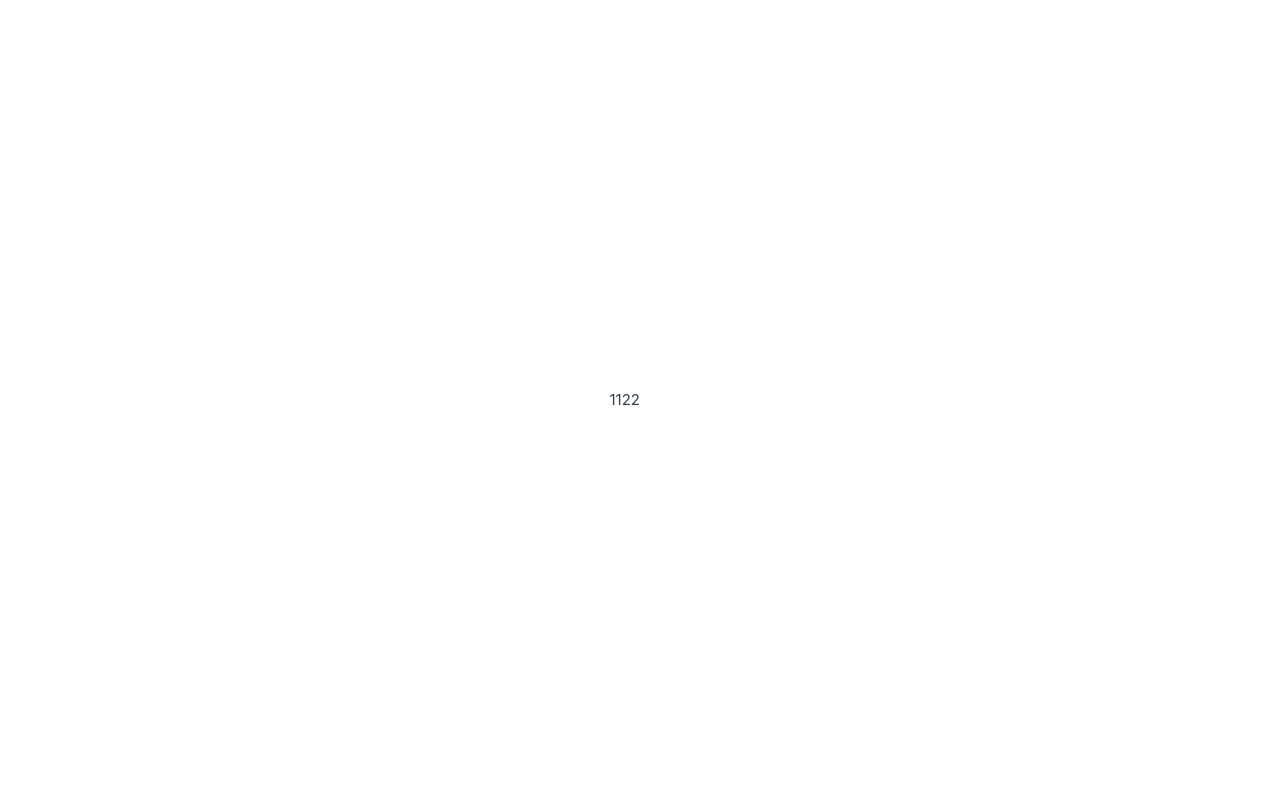
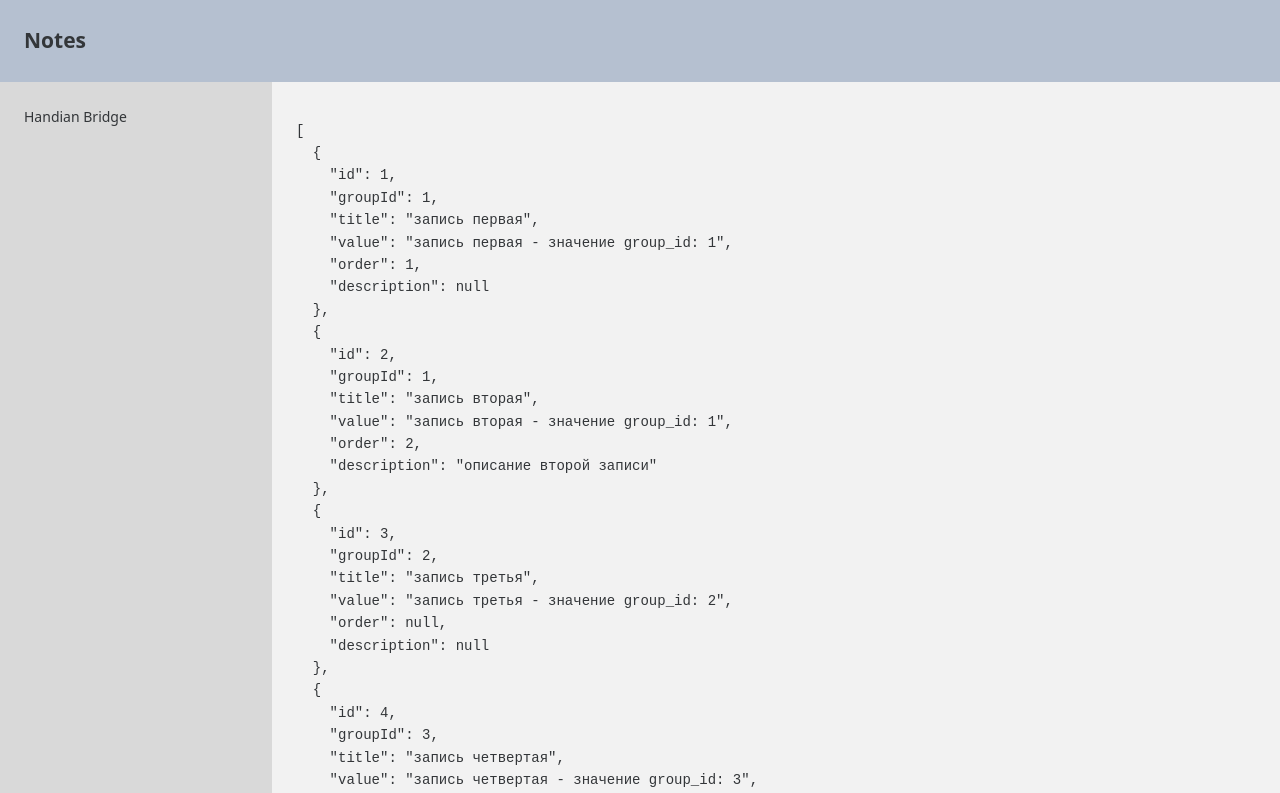
Before and after one commit to V-Grigory/notes, a Vue app in the folder front-vue3/: page / in a window 1280 px wide. Shown: the top 793 px of the page. Built offline with nearby package versions, Linux system fonts and the light colour scheme.

Commit message:
Add layout to App, remove needless css files

```diff
--- a/front-vue3/src/App.vue
+++ b/front-vue3/src/App.vue
@@ -1,72 +1,55 @@
-<script setup lang="ts"></script>
+<template>
+  <n-space vertical size="large">
+    <n-layout>
+      <n-layout-header>
+        <h2>Notes</h2>
+      </n-layout-header>
 
-<template>
-  <div class="wrapper">
-    <!--  <HelloWorld msg="You did it!" />-->
-    1122
-  </div>
+      <n-layout has-sider>
+        <n-layout-sider content-style="padding: 24px;">
+          Handian Bridge
+        </n-layout-sider>
+
+        <n-layout-content content-style="padding: 24px;">
+          <pre>{{ notes }}</pre>
+        </n-layout-content>
+      </n-layout>
+
+      <n-layout-footer> by Grigory Volchok </n-layout-footer>
+    </n-layout>
+  </n-space>
 </template>
 
+<script setup lang="ts">
+import { ref } from "vue";
+import { serviceProvider } from "@/serviceProvider/serviceProvider";
+import type { INoteData } from "@/entities";
+
+const notes = ref<Array<INoteData>>([]);
+
+const getNotes = (): void => {
+  serviceProvider.notes
+    .getAllNotes()
+    .then((notesData: INoteData[] | []) => (notes.value = notesData));
+};
+getNotes();
+</script>
+
 <style scoped>
-header {
-  line-height: 1.5;
-  max-height: 100vh;
+h2 {
+  margin: 0;
+}
+.n-layout-header,
+.n-layout-footer {
+  background: #B5C0D0;
+  padding: 24px;
 }
 
-.logo {
-  display: block;
-  margin: 0 auto 2rem;
+.n-layout-sider {
+  background: rgba(128, 128, 128, 0.3);
 }
 
-nav {
-  width: 100%;
-  font-size: 12px;
-  text-align: center;
-  margin-top: 2rem;
-}
-
-nav a.router-link-exact-active {
-  color: var(--color-text);
-}
-
-nav a.router-link-exact-active:hover {
-  background-color: transparent;
-}
-
-nav a {
-  display: inline-block;
-  padding: 0 1rem;
-  border-left: 1px solid var(--color-border);
-}
-
-nav a:first-of-type {
-  border: 0;
-}
-
-@media (min-width: 1024px) {
-  header {
-    display: flex;
-    place-items: center;
-    padding-right: calc(var(--section-gap) / 2);
-  }
-
-  .logo {
-    margin: 0 2rem 0 0;
-  }
-
-  header .wrapper {
-    display: flex;
-    place-items: flex-start;
-    flex-wrap: wrap;
-  }
-
-  nav {
-    text-align: left;
-    margin-left: -1rem;
-    font-size: 1rem;
-
-    padding: 1rem 0;
-    margin-top: 1rem;
-  }
+.n-layout-content {
+  background: rgba(128, 128, 128, 0.1);
 }
 </style>
--- a/front-vue3/src/assets/base.css
+++ /dev/null
@@ -1,74 +0,0 @@
-/* color palette from <https://github.com/vuejs/theme> */
-:root {
-  --vt-c-white: #ffffff;
-  --vt-c-white-soft: #f8f8f8;
-  --vt-c-white-mute: #f2f2f2;
-
-  --vt-c-black: #181818;
-  --vt-c-black-soft: #222222;
-  --vt-c-black-mute: #282828;
-
-  --vt-c-indigo: #2c3e50;
-
-  --vt-c-divider-light-1: rgba(60, 60, 60, 0.29);
-  --vt-c-divider-light-2: rgba(60, 60, 60, 0.12);
-  --vt-c-divider-dark-1: rgba(84, 84, 84, 0.65);
-  --vt-c-divider-dark-2: rgba(84, 84, 84, 0.48);
-
-  --vt-c-text-light-1: var(--vt-c-indigo);
-  --vt-c-text-light-2: rgba(60, 60, 60, 0.66);
-  --vt-c-text-dark-1: var(--vt-c-white);
-  --vt-c-text-dark-2: rgba(235, 235, 235, 0.64);
-}
-
-/* semantic color variables for this project */
-:root {
-  --color-background: var(--vt-c-white);
-  --color-background-soft: var(--vt-c-white-soft);
-  --color-background-mute: var(--vt-c-white-mute);
-
-  --color-border: var(--vt-c-divider-light-2);
-  --color-border-hover: var(--vt-c-divider-light-1);
-
-  --color-heading: var(--vt-c-text-light-1);
-  --color-text: var(--vt-c-text-light-1);
-
-  --section-gap: 160px;
-}
-
-@media (prefers-color-scheme: dark) {
-  :root {
-    --color-background: var(--vt-c-black);
-    --color-background-soft: var(--vt-c-black-soft);
-    --color-background-mute: var(--vt-c-black-mute);
-
-    --color-border: var(--vt-c-divider-dark-2);
-    --color-border-hover: var(--vt-c-divider-dark-1);
-
-    --color-heading: var(--vt-c-text-dark-1);
-    --color-text: var(--vt-c-text-dark-2);
-  }
-}
-
-*,
-*::before,
-*::after {
-  box-sizing: border-box;
-  margin: 0;
-  position: relative;
-  font-weight: normal;
-}
-
-body {
-  min-height: 100vh;
-  color: var(--color-text);
-  background: var(--color-background);
-  transition: color 0.5s, background-color 0.5s;
-  line-height: 1.6;
-  font-family: Inter, -apple-system, BlinkMacSystemFont, 'Segoe UI', Roboto, Oxygen, Ubuntu,
-    Cantarell, 'Fira Sans', 'Droid Sans', 'Helvetica Neue', sans-serif;
-  font-size: 15px;
-  text-rendering: optimizeLegibility;
-  -webkit-font-smoothing: antialiased;
-  -moz-osx-font-smoothing: grayscale;
-}
--- a/front-vue3/src/assets/main.css
+++ /dev/null
@@ -1,35 +0,0 @@
-@import './base.css';
-
-#app {
-  max-width: 1280px;
-  margin: 0 auto;
-  padding: 2rem;
-
-  font-weight: normal;
-}
-
-a,
-.green {
-  text-decoration: none;
-  color: hsla(160, 100%, 37%, 1);
-  transition: 0.4s;
-}
-
-@media (hover: hover) {
-  a:hover {
-    background-color: hsla(160, 100%, 37%, 0.2);
-  }
-}
-
-@media (min-width: 1024px) {
-  body {
-    display: flex;
-    place-items: center;
-  }
-
-  #app {
-    display: grid;
-    grid-template-columns: 1fr 1fr;
-    padding: 0 2rem;
-  }
-}
--- a/front-vue3/src/main.ts
+++ b/front-vue3/src/main.ts
@@ -1,12 +1,12 @@
 import { createApp } from "vue";
 import { createPinia } from "pinia";
+import naive from "naive-ui";
 
 import App from "./App.vue";
-
-import "./assets/main.css";
 
 const app = createApp(App);
 
 app.use(createPinia());
+app.use(naive);
 
 app.mount("#app");
--- a/front-vue3/src/serviceProvider/serviceProvider.ts
+++ b/front-vue3/src/serviceProvider/serviceProvider.ts
@@ -2,6 +2,6 @@ import type { IServiceProvider } from "./serviceProvider.types";
 import { Api } from "@/api/note/in-memory/noteData";
 import { NotesService } from "@/services";
 
-export const serviceProvider = (): IServiceProvider => ({
+export const serviceProvider: IServiceProvider = {
   notes: new NotesService(new Api()),
-});
+};
```
